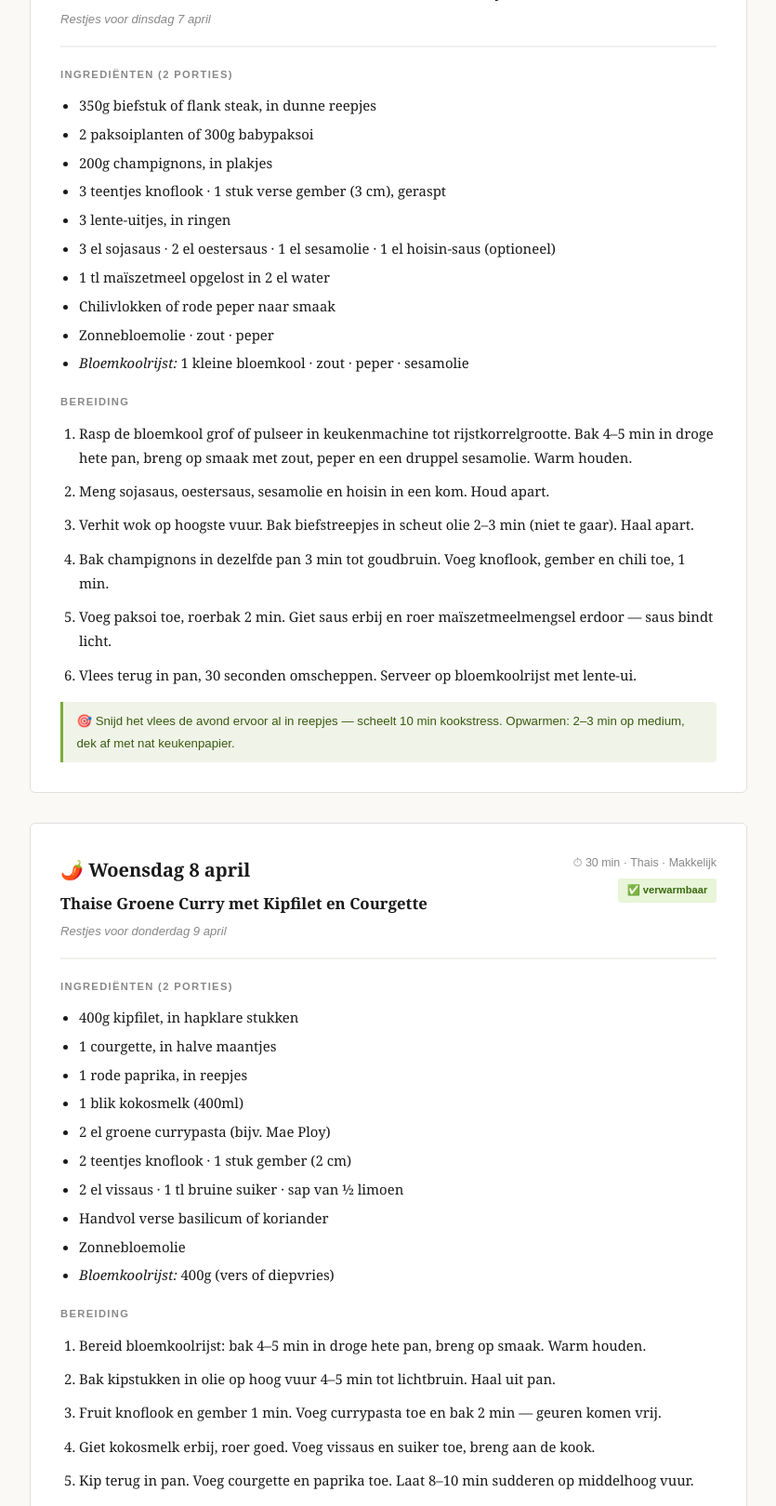
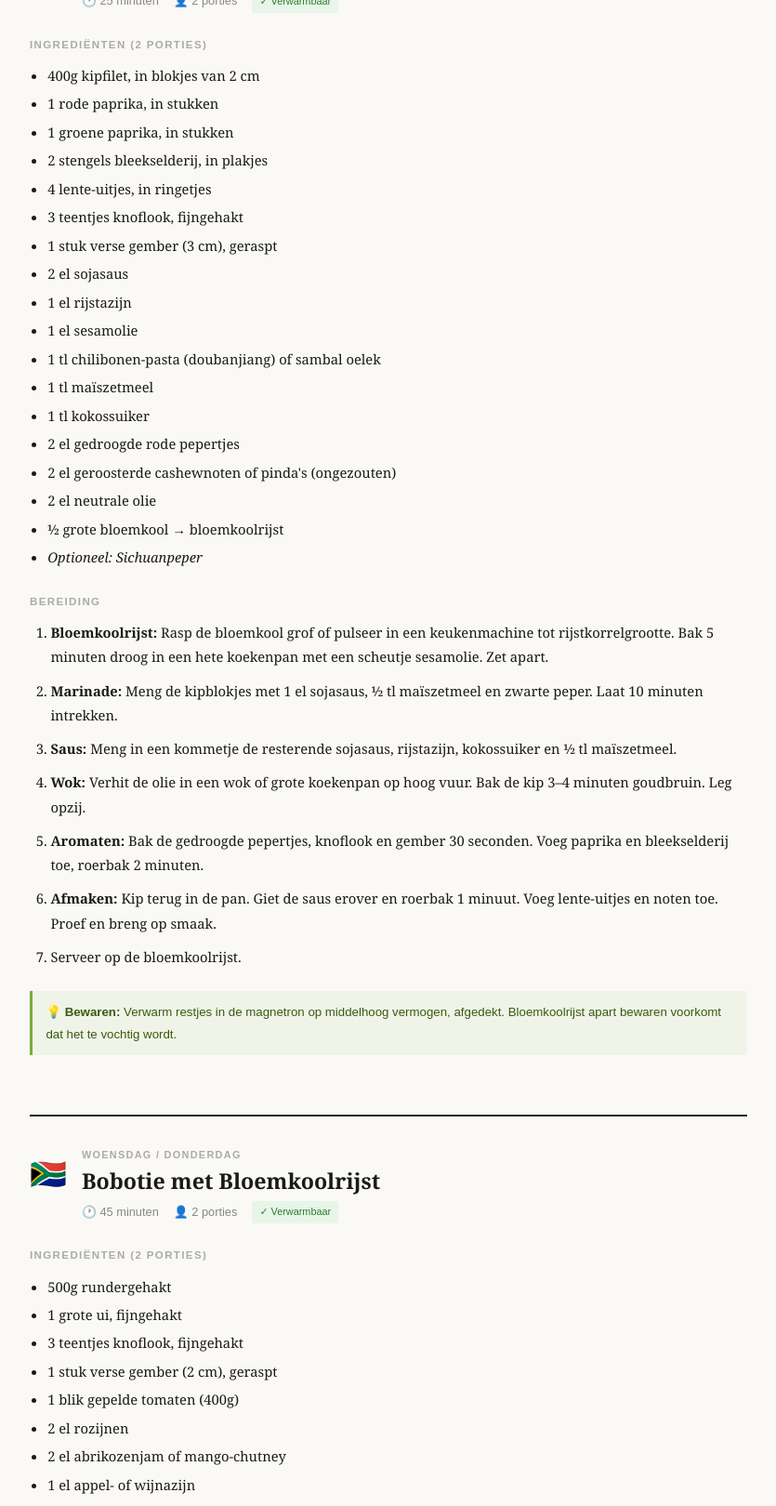
Before and after one commit to Ward237/Meal_Planner, a plain HTML site: page weekmenu.html in a window 1280 px wide. Shown: the part 366-1986 px from the top of the page at 93% size, without its empty margins (222-1057 px from the left). Drawn offline with Linux system fonts and the light colour scheme.

Commit message:
Update meal plan week April 13 2026

```diff
--- a/weekmenu.html
+++ b/weekmenu.html
@@ -3,143 +3,187 @@
 <head>
   <meta charset="UTF-8">
   <meta name="viewport" content="width=device-width, initial-scale=1.0">
-  <title>Weekmenu — 6 april 2026</title>
+  <title>Recepten — Week van 13 april 2026</title>
   <style>
     *, *::before, *::after { box-sizing: border-box; margin: 0; padding: 0; }
-    body { font-family: Georgia, serif; background: #faf9f6; color: #1a1a1a; line-height: 1.75; }
-    .wrapper { max-width: 820px; margin: 0 auto; padding: 2rem 1.5rem 4rem; }
+    body { font-family: Georgia, serif; background: #faf9f6; color: #1a1a1a; line-height: 1.8; }
+    .wrapper { max-width: 820px; margin: 0 auto; padding: 2rem 1.5rem 5rem; }
     .back { font-family: Arial, sans-serif; font-size: 0.82rem; color: #888; text-decoration: none; display: inline-block; margin-bottom: 2rem; }
     .back:hover { color: #1a1a1a; }
-    header { border-bottom: 3px solid #1a1a1a; padding-bottom: 1.5rem; margin-bottom: 2.5rem; }
-    header .label { font-family: Arial, sans-serif; font-size: 0.7rem; font-weight: 700; letter-spacing: 0.15em; text-transform: uppercase; color: #888; margin-bottom: 0.5rem; }
-    header h1 { font-size: clamp(1.8rem, 4vw, 2.5rem); font-weight: 700; line-height: 1.2; margin-bottom: 0.75rem; }
-    header p { font-family: Arial, sans-serif; font-size: 0.85rem; color: #666; }
-    .meal { background: #fff; border: 1px solid #e0e0e0; border-radius: 6px; padding: 2rem; margin-bottom: 2rem; }
-    .meal-header { display: flex; justify-content: space-between; align-items: flex-start; flex-wrap: wrap; gap: 0.5rem; margin-bottom: 1.25rem; padding-bottom: 1rem; border-bottom: 2px solid #f0f0ee; }
-    .meal-header h2 { font-size: 1.25rem; }
-    .meal-meta { font-family: Arial, sans-serif; font-size: 0.78rem; color: #888; text-align: right; }
-    .badge { display: inline-block; background: #e8f5d8; color: #3a6a10; font-family: Arial, sans-serif; font-size: 0.7rem; font-weight: 700; padding: 0.2rem 0.6rem; border-radius: 3px; margin-top: 0.3rem; }
-    h3 { font-family: Arial, sans-serif; font-size: 0.7rem; font-weight: 700; letter-spacing: 0.12em; text-transform: uppercase; color: #888; margin: 1.25rem 0 0.6rem; }
-    ul.ingredients { padding-left: 1.25rem; font-size: 0.93rem; }
-    ul.ingredients li { margin-bottom: 0.3rem; }
-    ol.steps { padding-left: 1.25rem; font-size: 0.93rem; }
-    ol.steps li { margin-bottom: 0.65rem; }
-    .tip { background: #f0f4e8; border-left: 3px solid #7aab3a; padding: 0.6rem 0.9rem; font-family: Arial, sans-serif; font-size: 0.83rem; color: #3a5a10; margin-top: 1rem; border-radius: 0 4px 4px 0; }
-    footer { text-align: center; font-family: Arial, sans-serif; font-size: 0.75rem; color: #aaa; padding-top: 2rem; margin-top: 2rem; border-top: 1px solid #eee; }
+    header { border-bottom: 3px solid #1a1a1a; padding-bottom: 1.5rem; margin-bottom: 3rem; }
+    header .label { font-family: Arial, sans-serif; font-size: 0.7rem; font-weight: 700; letter-spacing: 0.15em; text-transform: uppercase; color: #888; margin-bottom: 0.4rem; }
+    header h1 { font-size: clamp(1.6rem, 4vw, 2.4rem); font-weight: 700; }
+    .meal { margin-bottom: 4rem; border-top: 2px solid #1a1a1a; padding-top: 2rem; }
+    .meal-header { display: flex; align-items: flex-start; gap: 1rem; margin-bottom: 1.5rem; }
+    .flag { font-size: 2rem; flex-shrink: 0; }
+    .meal-meta .day-label { font-family: Arial, sans-serif; font-size: 0.68rem; font-weight: 700; letter-spacing: 0.12em; text-transform: uppercase; color: #aaa; margin-bottom: 0.25rem; }
+    .meal-meta h2 { font-size: 1.45rem; font-weight: 700; line-height: 1.25; margin-bottom: 0.4rem; }
+    .meal-meta .stats { font-family: Arial, sans-serif; font-size: 0.8rem; color: #888; display: flex; gap: 1rem; flex-wrap: wrap; }
+    .badge { display: inline-block; background: #f0f0ee; font-family: Arial, sans-serif; font-size: 0.68rem; padding: 0.15rem 0.5rem; border-radius: 3px; color: #555; }
+    .badge.reheatable { background: #e8f5e9; color: #2e7d32; }
+    h3 { font-family: Arial, sans-serif; font-size: 0.72rem; font-weight: 700; letter-spacing: 0.12em; text-transform: uppercase; color: #aaa; margin: 1.5rem 0 0.6rem; }
+    ul { padding-left: 1.2rem; }
+    ul li { margin-bottom: 0.25rem; font-size: 0.92rem; }
+    ol { padding-left: 1.4rem; }
+    ol li { margin-bottom: 0.6rem; font-size: 0.92rem; }
+    .tip { background: #f0f4e8; border-left: 3px solid #7aab3a; padding: 0.65rem 0.9rem; font-family: Arial, sans-serif; font-size: 0.83rem; color: #3a5a10; margin-top: 1.5rem; border-radius: 0 4px 4px 0; }
+    footer { text-align: center; font-family: Arial, sans-serif; font-size: 0.75rem; color: #aaa; padding-top: 2rem; border-top: 1px solid #eee; margin-top: 2rem; }
   </style>
 </head>
 <body>
   <div class="wrapper">
     <a class="back" href="index.html">← Terug naar overzicht</a>
     <header>
-      <div class="label">Weekmenu · Ward</div>
-      <h1>Week van 6 april 2026</h1>
-      <p>3 kooksessies · 2 porties per maaltijd · low-carb · vers &amp; seizoensgebonden</p>
+      <div class="label">Recepten · Ward</div>
+      <h1>Week van 13 april 2026</h1>
     </header>
 
-    <!-- Maandag: Chinese Roerbak -->
+    <!-- Maandag -->
     <div class="meal">
       <div class="meal-header">
-        <div>
-          <h2>🥢 Maandag 6 april</h2>
-          <div style="font-size:1.05rem; font-weight:700; margin-top:0.2rem;">Chinese Rundvlees Roerbak met Paksoi en Bloemkoolrijst</div>
-          <div style="font-family:Arial,sans-serif;font-size:0.82rem;color:#888;margin-top:0.3rem;font-style:italic;">Restjes voor dinsdag 7 april</div>
+        <span class="flag">🇨🇳</span>
+        <div class="meal-meta">
+          <div class="day-label">Maandag / Dinsdag</div>
+          <h2>Kung Pao Kip met Paprika en Bloemkoolrijst</h2>
+          <div class="stats">
+            <span>🕐 25 minuten</span>
+            <span>👤 2 porties</span>
+            <span class="badge reheatable">✓ Verwarmbaar</span>
+          </div>
         </div>
-        <div class="meal-meta">⏱ 25 min · Chinees · Makkelijk<br><span class="badge">✅ verwarmbaar</span></div>
       </div>
+
       <h3>Ingrediënten (2 porties)</h3>
-      <ul class="ingredients">
-        <li>350g biefstuk of flank steak, in dunne reepjes</li>
-        <li>2 paksoiplanten of 300g babypaksoi</li>
-        <li>200g champignons, in plakjes</li>
-        <li>3 teentjes knoflook · 1 stuk verse gember (3 cm), geraspt</li>
-        <li>3 lente-uitjes, in ringen</li>
-        <li>3 el sojasaus · 2 el oestersaus · 1 el sesamolie · 1 el hoisin-saus (optioneel)</li>
-        <li>1 tl maïszetmeel opgelost in 2 el water</li>
-        <li>Chilivlokken of rode peper naar smaak</li>
-        <li>Zonnebloemolie · zout · peper</li>
-        <li><em>Bloemkoolrijst:</em> 1 kleine bloemkool · zout · peper · sesamolie</li>
+      <ul>
+        <li>400g kipfilet, in blokjes van 2 cm</li>
+        <li>1 rode paprika, in stukken</li>
+        <li>1 groene paprika, in stukken</li>
+        <li>2 stengels bleekselderij, in plakjes</li>
+        <li>4 lente-uitjes, in ringetjes</li>
+        <li>3 teentjes knoflook, fijngehakt</li>
+        <li>1 stuk verse gember (3 cm), geraspt</li>
+        <li>2 el sojasaus</li>
+        <li>1 el rijstazijn</li>
+        <li>1 el sesamolie</li>
+        <li>1 tl chilibonen-pasta (doubanjiang) of sambal oelek</li>
+        <li>1 tl maïszetmeel</li>
+        <li>1 tl kokossuiker</li>
+        <li>2 el gedroogde rode pepertjes</li>
+        <li>2 el geroosterde cashewnoten of pinda's (ongezouten)</li>
+        <li>2 el neutrale olie</li>
+        <li>½ grote bloemkool → bloemkoolrijst</li>
+        <li><em>Optioneel: Sichuanpeper</em></li>
       </ul>
+
       <h3>Bereiding</h3>
-      <ol class="steps">
-        <li>Rasp de bloemkool grof of pulseer in keukenmachine tot rijstkorrelgrootte. Bak 4–5 min in droge hete pan, breng op smaak met zout, peper en een druppel sesamolie. Warm houden.</li>
-        <li>Meng sojasaus, oestersaus, sesamolie en hoisin in een kom. Houd apart.</li>
-        <li>Verhit wok op hoogste vuur. Bak biefstreepjes in scheut olie 2–3 min (niet te gaar). Haal apart.</li>
-        <li>Bak champignons in dezelfde pan 3 min tot goudbruin. Voeg knoflook, gember en chili toe, 1 min.</li>
-        <li>Voeg paksoi toe, roerbak 2 min. Giet saus erbij en roer maïszetmeelmengsel erdoor — saus bindt licht.</li>
-        <li>Vlees terug in pan, 30 seconden omscheppen. Serveer op bloemkoolrijst met lente-ui.</li>
+      <ol>
+        <li><strong>Bloemkoolrijst:</strong> Rasp de bloemkool grof of pulseer in een keukenmachine tot rijstkorrelgrootte. Bak 5 minuten droog in een hete koekenpan met een scheutje sesamolie. Zet apart.</li>
+        <li><strong>Marinade:</strong> Meng de kipblokjes met 1 el sojasaus, ½ tl maïszetmeel en zwarte peper. Laat 10 minuten intrekken.</li>
+        <li><strong>Saus:</strong> Meng in een kommetje de resterende sojasaus, rijstazijn, kokossuiker en ½ tl maïszetmeel.</li>
+        <li><strong>Wok:</strong> Verhit de olie in een wok of grote koekenpan op hoog vuur. Bak de kip 3–4 minuten goudbruin. Leg opzij.</li>
+        <li><strong>Aromaten:</strong> Bak de gedroogde pepertjes, knoflook en gember 30 seconden. Voeg paprika en bleekselderij toe, roerbak 2 minuten.</li>
+        <li><strong>Afmaken:</strong> Kip terug in de pan. Giet de saus erover en roerbak 1 minuut. Voeg lente-uitjes en noten toe. Proef en breng op smaak.</li>
+        <li>Serveer op de bloemkoolrijst.</li>
       </ol>
-      <div class="tip">🎯 Snijd het vlees de avond ervoor al in reepjes — scheelt 10 min kookstress. Opwarmen: 2–3 min op medium, dek af met nat keukenpapier.</div>
+      <div class="tip">💡 <strong>Bewaren:</strong> Verwarm restjes in de magnetron op middelhoog vermogen, afgedekt. Bloemkoolrijst apart bewaren voorkomt dat het te vochtig wordt.</div>
     </div>
 
-    <!-- Woensdag: Thaise Curry -->
+    <!-- Woensdag -->
     <div class="meal">
       <div class="meal-header">
-        <div>
-          <h2>🌶️ Woensdag 8 april</h2>
-          <div style="font-size:1.05rem; font-weight:700; margin-top:0.2rem;">Thaise Groene Curry met Kipfilet en Courgette</div>
-          <div style="font-family:Arial,sans-serif;font-size:0.82rem;color:#888;margin-top:0.3rem;font-style:italic;">Restjes voor donderdag 9 april</div>
+        <span class="flag">🇿🇦</span>
+        <div class="meal-meta">
+          <div class="day-label">Woensdag / Donderdag</div>
+          <h2>Bobotie met Bloemkoolrijst</h2>
+          <div class="stats">
+            <span>🕐 45 minuten</span>
+            <span>👤 2 porties</span>
+            <span class="badge reheatable">✓ Verwarmbaar</span>
+          </div>
         </div>
-        <div class="meal-meta">⏱ 30 min · Thais · Makkelijk<br><span class="badge">✅ verwarmbaar</span></div>
       </div>
+
       <h3>Ingrediënten (2 porties)</h3>
-      <ul class="ingredients">
-        <li>400g kipfilet, in hapklare stukken</li>
-        <li>1 courgette, in halve maantjes</li>
-        <li>1 rode paprika, in reepjes</li>
-        <li>1 blik kokosmelk (400ml)</li>
-        <li>2 el groene currypasta (bijv. Mae Ploy)</li>
-        <li>2 teentjes knoflook · 1 stuk gember (2 cm)</li>
-        <li>2 el vissaus · 1 tl bruine suiker · sap van ½ limoen</li>
-        <li>Handvol verse basilicum of koriander</li>
-        <li>Zonnebloemolie</li>
-        <li><em>Bloemkoolrijst:</em> 400g (vers of diepvries)</li>
+      <ul>
+        <li>500g rundergehakt</li>
+        <li>1 grote ui, fijngehakt</li>
+        <li>3 teentjes knoflook, fijngehakt</li>
+        <li>1 stuk verse gember (2 cm), geraspt</li>
+        <li>1 blik gepelde tomaten (400g)</li>
+        <li>2 el rozijnen</li>
+        <li>2 el abrikozenjam of mango-chutney</li>
+        <li>1 el appel- of wijnazijn</li>
+        <li>2 el amandelschaafsel (optioneel)</li>
+        <li>2 verse laurierblaadjes</li>
+        <li><strong>Masala:</strong> 2 tl kerriepoeder · 1 tl kurkuma · 1 tl koriander · ½ tl komijn · ½ tl kaneel · ¼ tl kruidnagel</li>
+        <li>Zout en peper</li>
+        <li><em>Voor de custard:</em> 2 eieren · 100ml volle melk · snufje zout en kurkuma</li>
+        <li>½ grote bloemkool → bloemkoolrijst</li>
       </ul>
+
       <h3>Bereiding</h3>
-      <ol class="steps">
-        <li>Bereid bloemkoolrijst: bak 4–5 min in droge hete pan, breng op smaak. Warm houden.</li>
-        <li>Bak kipstukken in olie op hoog vuur 4–5 min tot lichtbruin. Haal uit pan.</li>
-        <li>Fruit knoflook en gember 1 min. Voeg currypasta toe en bak 2 min — geuren komen vrij.</li>
-        <li>Giet kokosmelk erbij, roer goed. Voeg vissaus en suiker toe, breng aan de kook.</li>
-        <li>Kip terug in pan. Voeg courgette en paprika toe. Laat 8–10 min sudderen op middelhoog vuur.</li>
-        <li>Breng op smaak met limoensap. Serveer op bloemkoolrijst met verse kruiden.</li>
+      <ol>
+        <li>Verwarm de oven voor op 180°C.</li>
+        <li><strong>Bloemkoolrijst:</strong> Rasp en bak de bloemkool 5 minuten droog. Zet apart.</li>
+        <li><strong>Gehakt:</strong> Bak de ui 5 minuten glazig in olijfolie. Voeg knoflook en gember toe, 1 minuut. Bak het gehakt rul en bruin.</li>
+        <li><strong>Kruiden:</strong> Roer het masala-mengsel erdoor, 1 minuut mee bakken. Voeg tomaten, rozijnen, jam, azijn en amandelschaafsel toe. Sudder 5 minuten op laag vuur. Breng op smaak.</li>
+        <li><strong>Ovenschaal:</strong> Schep het gehaktmengsel in een ingevette ovenschaal (~20×20 cm). Steek de laurierblaadjes er schuin in.</li>
+        <li><strong>Custard:</strong> Klop eieren, melk, zout en kurkuma los. Giet over het gehakt.</li>
+        <li><strong>Bakken:</strong> 25–30 minuten in de oven tot de custard gestold en lichtgoud is.</li>
+        <li>Serveer op de bloemkoolrijst, bestrooid met verse koriander.</li>
       </ol>
-      <div class="tip">🎯 Begin met 1,5 el currypasta en proef — Mae Ploy is pittig. Curry wordt de volgende dag nog lekkerder. Voeg scheutje water toe bij opwarmen.</div>
+      <div class="tip">💡 <strong>Origineel Zuidafrikaans gerecht:</strong> Bobotie is het nationale gerecht van Zuid-Afrika — een Kaaps-Maleise schotel met eeuwenoude wortels. Smaakt de volgende dag nog beter. Verwijder de laurierblaadjes voor het bewaren. Verwarm afgedekt in de magnetron.</div>
     </div>
 
-    <!-- Vrijdag: Bloemkool Linzen -->
+    <!-- Vrijdag -->
     <div class="meal">
       <div class="meal-header">
-        <div>
-          <h2>🌱 Vrijdag 10 april <span style="font-size:0.8rem;color:#7aab3a;font-weight:400;">(vegetarisch)</span></h2>
-          <div style="font-size:1.05rem; font-weight:700; margin-top:0.2rem;">Geroosterde Bloemkool met Rode Linzen, Tahini en Harissa</div>
-          <div style="font-family:Arial,sans-serif;font-size:0.82rem;color:#888;margin-top:0.3rem;font-style:italic;">Restjes voor zaterdag 11 april</div>
+        <span class="flag">🌱</span>
+        <div class="meal-meta">
+          <div class="day-label">Vrijdag / Zaterdag</div>
+          <h2>Shakshuka met Kikkererwten en Spinazie</h2>
+          <div class="stats">
+            <span>🕐 30 minuten</span>
+            <span>👤 2 porties</span>
+            <span>🥚 Vegetarisch</span>
+            <span class="badge reheatable">✓ Verwarmbaar</span>
+          </div>
         </div>
-        <div class="meal-meta">⏱ 45 min · Midden-Oosters · Makkelijk<br><span class="badge">✅ verwarmbaar</span></div>
       </div>
+
       <h3>Ingrediënten (2 porties)</h3>
-      <ul class="ingredients">
-        <li>1 grote bloemkool, in dikke plakken of grote roosjes</li>
-        <li>150g rode linzen (droog gewicht)</li>
-        <li>1 blik gepelde tomaten (400g) · 500ml groentebouillon</li>
-        <li>1 grote ui · 3 teentjes knoflook</li>
-        <li>2 el harissa · 2 el tahini · sap van ½ citroen</li>
-        <li>1 tl komijn · 1 tl kurkuma · 1 tl gerookt paprikapoeder</li>
-        <li>Olijfolie · zout · peper</li>
-        <li>Verse peterselie of koriander</li>
+      <ul>
+        <li>4 eieren (groot, vers)</li>
+        <li>1 blik kikkererwten (400g), uitgelekt</li>
+        <li>1 blik gepelde tomaten (400g)</li>
+        <li>150g verse of diepvries bladspinazie</li>
+        <li>1 grote ui, fijngehakt</li>
+        <li>3 teentjes knoflook, fijngehakt</li>
+        <li>1 rode paprika, in blokjes</li>
+        <li>1 el tomatenpuree</li>
+        <li>2 el olijfolie</li>
+        <li>1 tl komijn gemalen</li>
+        <li>1 tl gerookt paprikapoeder</li>
+        <li>½ tl koriander gemalen</li>
+        <li>¼ tl cayennepeper</li>
+        <li>Zout en peper</li>
+        <li>80g feta, verkruimeld</li>
+        <li><em>Garnering:</em> verse koriander of peterselie · chilivlokken</li>
       </ul>
+
       <h3>Bereiding</h3>
-      <ol class="steps">
-        <li>Verwarm oven op 220°C. Bestrijk bloemkoolplakken met olijfolie, harissa, gerookt paprikapoeder, zout en peper. Rooster 25–30 min tot donkere randen.</li>
-        <li>Fruit ui 5 min in olie. Voeg knoflook, komijn en kurkuma toe, 1 min.</li>
-        <li>Voeg linzen, tomaten en bouillon toe. Kook 18–20 min tot linzen romig zijn.</li>
-        <li>Maak tahini-dressing: meng tahini met citroensap en 2–3 el water tot vloeibare saus.</li>
-        <li>Schep linzen op bord, leg geroosterde bloemkool erop, druppel tahini erover. Garneer met peterselie.</li>
+      <ol>
+        <li><strong>Basis:</strong> Verhit olijfolie in een brede koekenpan met deksel. Bak de ui 5 minuten glazig. Voeg knoflook en paprika toe, 3 minuten.</li>
+        <li><strong>Kruiden:</strong> Voeg komijn, paprikapoeder, koriander en cayenne toe. Roer 1 minuut mee op middelhoog vuur.</li>
+        <li><strong>Saus:</strong> Voeg tomatenpuree, tomaten en kikkererwten toe. Plet de tomaten grof. Laat 8 minuten zachtjes pruttelen.</li>
+        <li><strong>Spinazie:</strong> Roer de spinazie erdoor tot geslonken (2 min). Breng op smaak.</li>
+        <li><strong>Eieren:</strong> Maak 4 kuiltjes in de saus. Breek een ei per kuiltje. Deksel op de pan, 5–6 minuten voor vloeibaar dooier of 8 minuten voor volledig gestold.</li>
+        <li>Bestrooien met feta en verse kruiden. Direct serveren.</li>
       </ol>
-      <div class="tip">🎯 Bewaar bloemkool en linzen apart — bloemkool houdt textuur beter. Smaken worden de volgende dag intenser.</div>
+      <div class="tip">💡 <strong>Bewaren:</strong> Bewaar de saus en de eieren apart — bak voor de tweede portie verse eieren in de opgewarmde saus. De saus is uitstekend in de magnetron opwarmbaar.</div>
     </div>
 
-    <footer>Gegenereerd door Claude · week van 6 april 2026</footer>
+    <footer>Gegenereerd door Claude · week van 13 april 2026</footer>
   </div>
 </body>
 </html>
```
